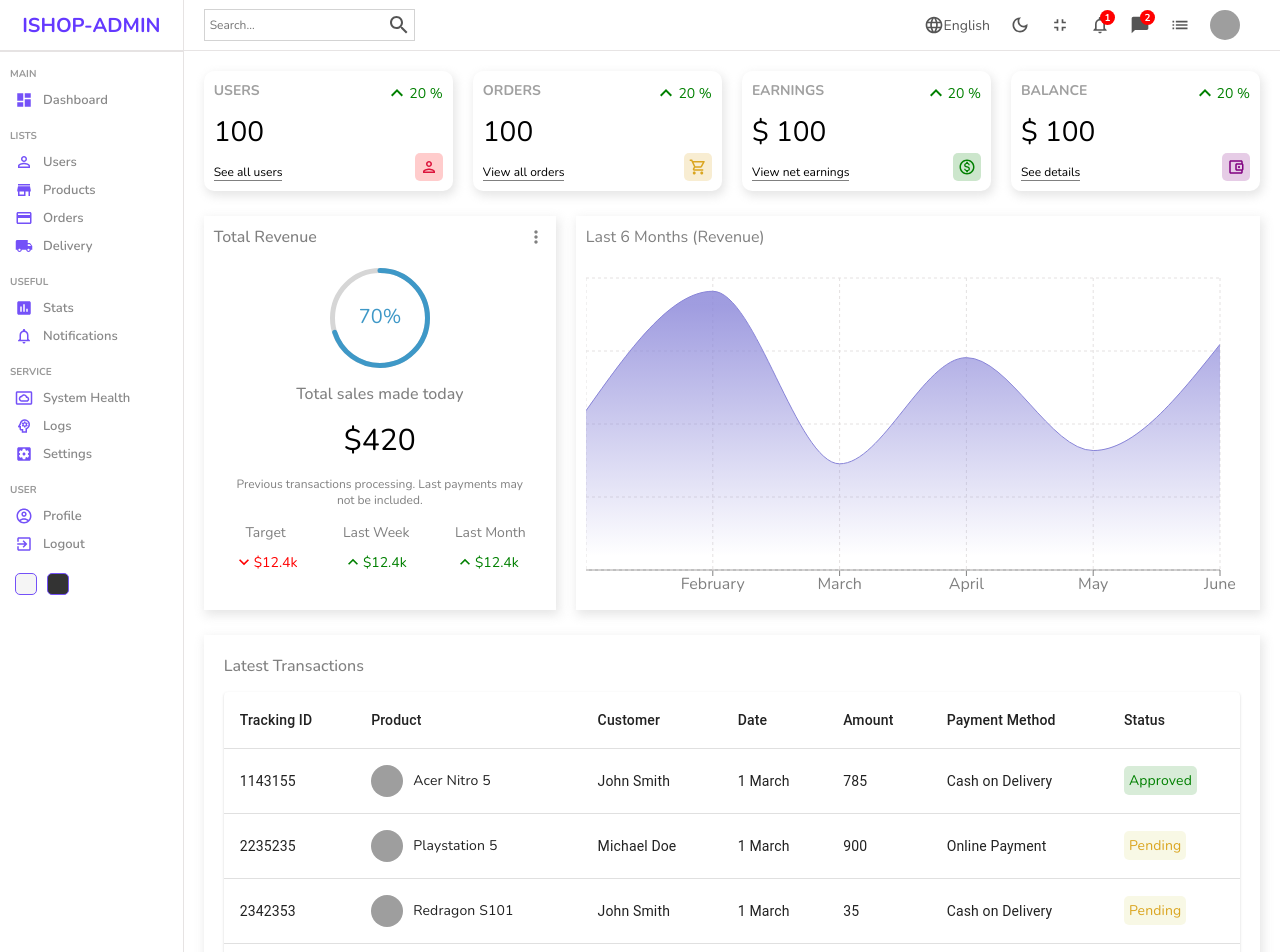
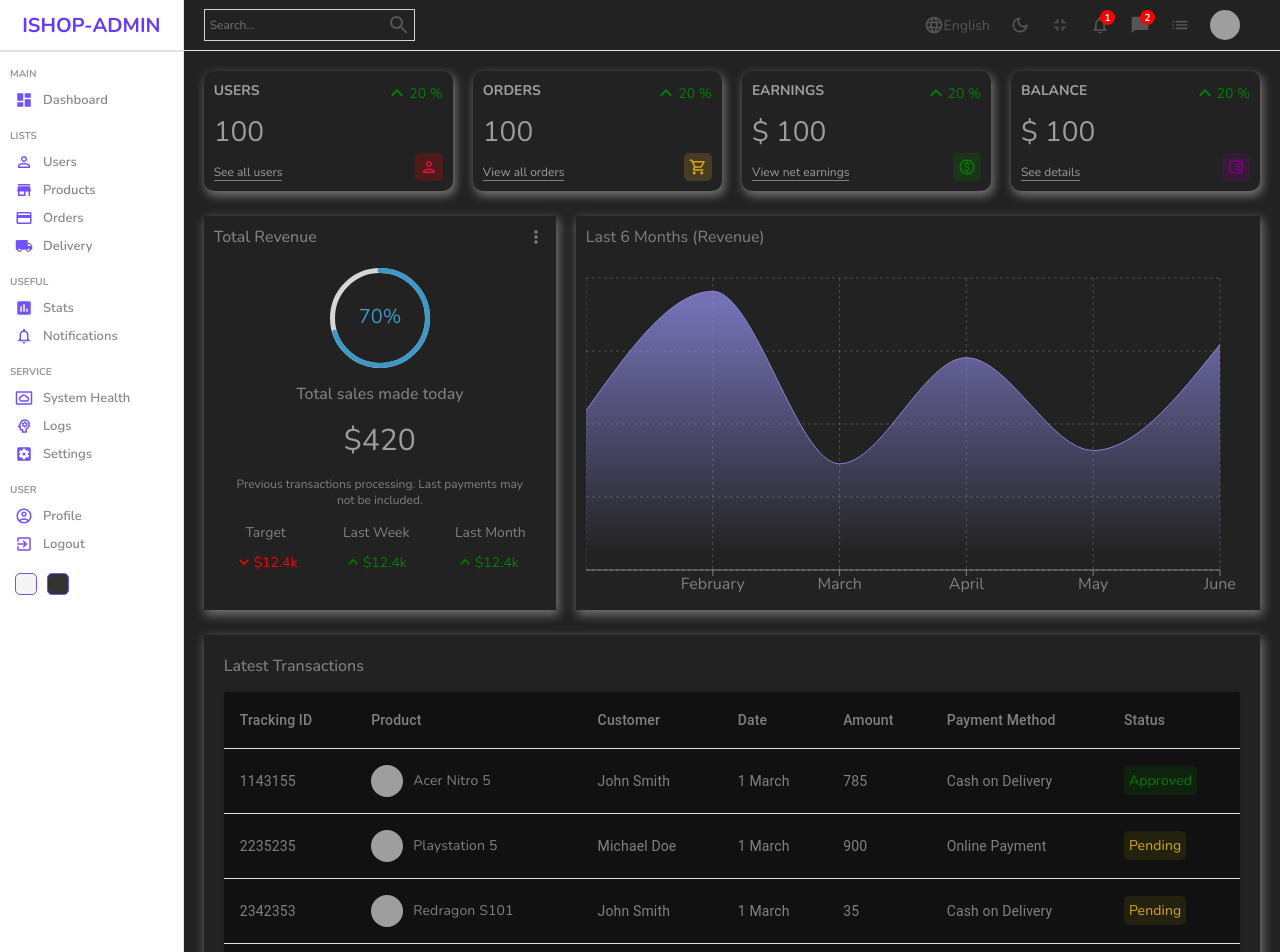
Before and after one commit to chihabSD/ishopadmin, a React (Create React App) app: page / in a window 1280 px wide. Shown: the top 952 px of the page. Built offline with nearby package versions, Linux system fonts and the light colour scheme; grey boxes are pictures that could not be loaded.

Commit message:
dark mode ui

```diff
--- a/src/App.js
+++ b/src/App.js
@@ -7,9 +7,11 @@ import List from "./pages/List";
 import Single from "./pages/Single";
 import New from "./pages/New";
 import { userInputs, productInputs } from "./formSource";
-
+import './style/dark.scss'
 const App = () => {
   return (
+    <div className="app dark">
+
     <Routes>
       <Route path="/">
         <Route element={<Home />} index />
@@ -30,6 +32,7 @@ const App = () => {
         </Route>
       </Route>
     </Routes>
+    </div>
   );
 };
 
--- a/src/components/datatable/index.js
+++ b/src/components/datatable/index.js
@@ -2,6 +2,7 @@ import React from "react";
 import "./style.scss";
 import { DataGrid, GridColDef, GridValueGetterParams } from "@mui/x-data-grid";
 import { userColumns, userRows } from "../../datatablesource";
+import { Link } from "react-router-dom";
 const DataTable = () => {
   const actionColumn = [
     {
@@ -11,7 +12,9 @@ const DataTable = () => {
       renderCell: (params) => {
         return (
           <div className="cellAction">
+            <Link to={`/users/test`} style={{textDecoration:'none'}} >
             <div className="viewButton">View</div>
+            </Link>
             <div className="deleteButton">Delete</div>
           </div>
         );
@@ -20,6 +23,12 @@ const DataTable = () => {
   ];
   return (
     <div className="datatable">
+        <div className="datatableTitle">
+        <Link to={`/users/new`} style={{textDecoration:'none'}} >
+
+            Add new User
+        </Link>
+        </div>
       <DataGrid
         rows={userRows}
         columns={userColumns.concat(actionColumn)}
--- /dev/null
+++ b/src/style/dark.scss
@@ -0,0 +1,15 @@
+.app.dark {
+    background-color: #222;
+    color: rgb(156, 156, 156);
+
+    .chartGrid {
+        stroke: rgba(228, 228, 228, 0.219);
+      }
+      .table {
+        background-color: #111;
+
+        .tableCell {
+          color: gray;
+        }
+      }
+}
```
